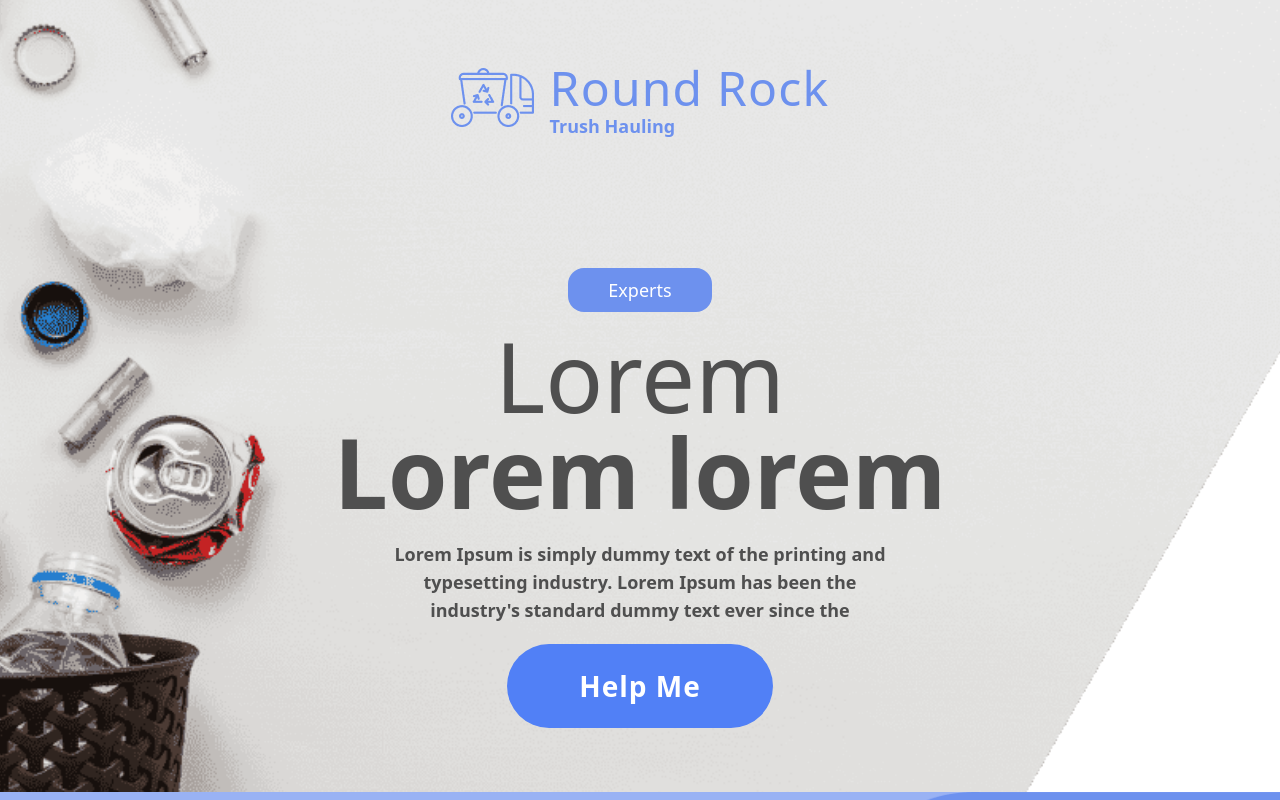
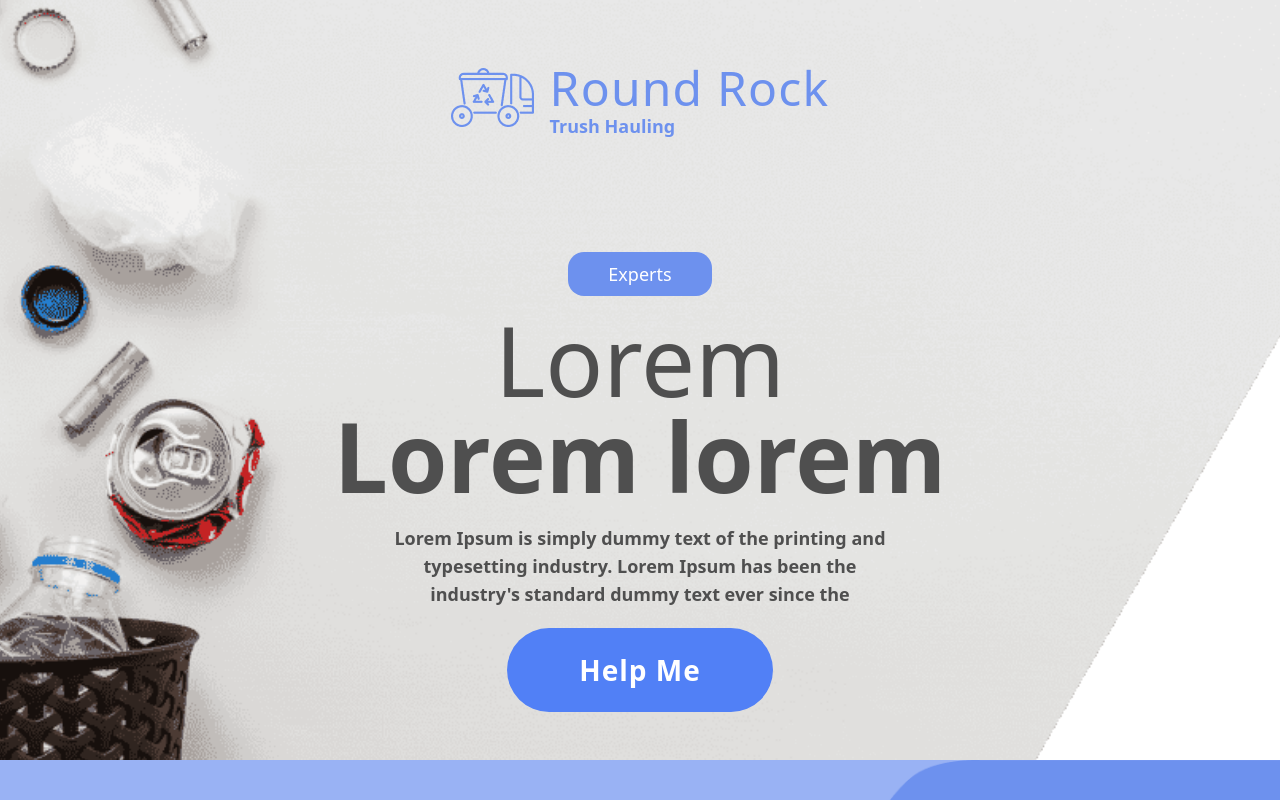
Before and after one commit to Ahmed-Serag19/upskilling-task, an Angular app: page / in a window 1280 px wide. Shown: the top 800 px of the page. Built offline with nearby package versions, Linux system fonts and the light colour scheme.

Commit message:
Update hero-section.component.html

```diff
--- a/src/app/sections/hero-section/hero-section.component.html
+++ b/src/app/sections/hero-section/hero-section.component.html
@@ -12,7 +12,7 @@
     </div>
   </header>
   <div
-    class="flex flex-col items-center py-16"
+    class="flex flex-col items-center py-12"
     [ngStyle]="{ color: '#4F4F4F' }"
   >
     <button
```
